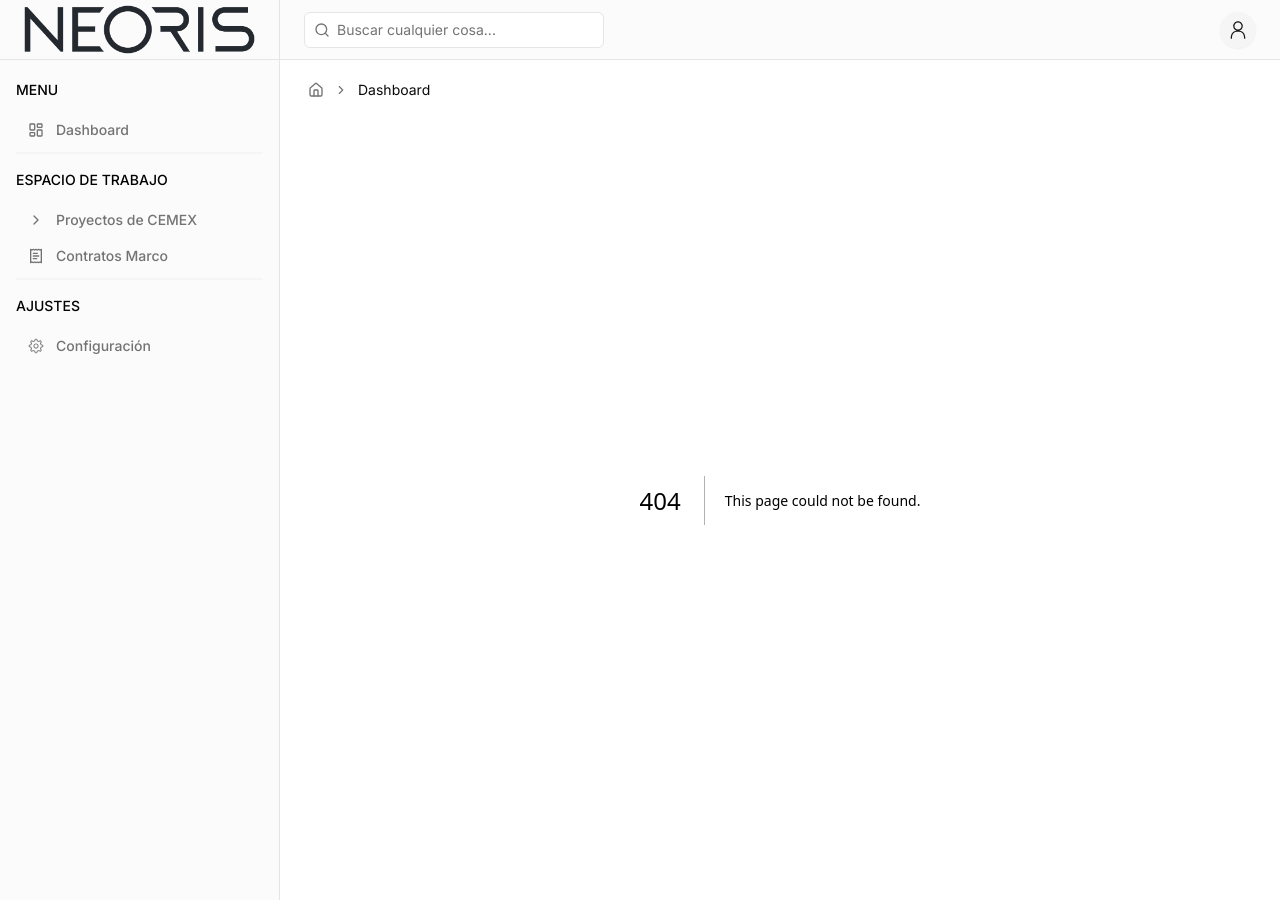
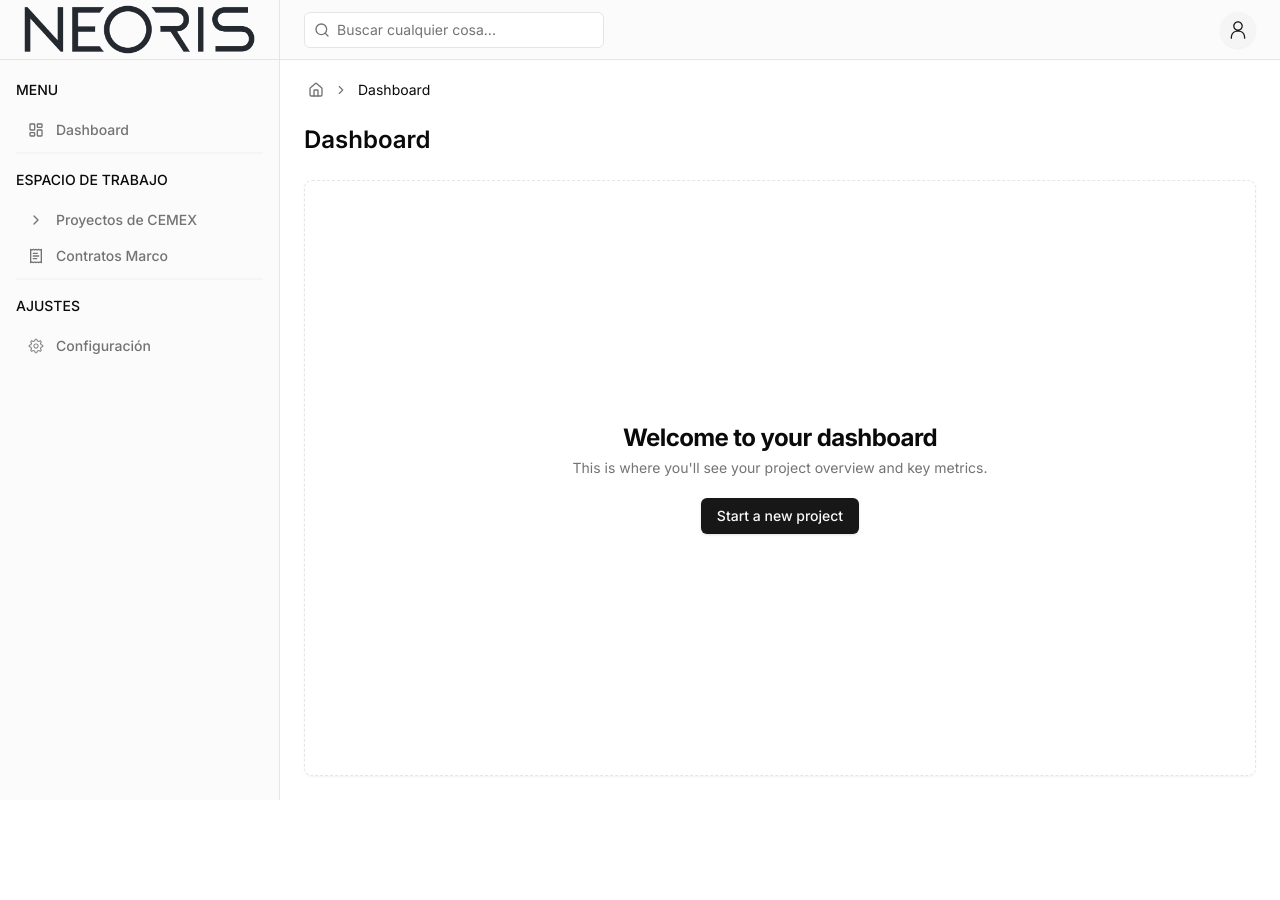
Before and after one commit to CaarloosDC/Softie, a Next.js app in the folder neo-sync/: page /dashboard in a window 1280 px wide. Before the commit this address had no page. After the commit the page ends 800 px from the top, so only its background shows below. Built offline with nearby package versions, Linux system fonts and the light colour scheme.

Commit message:
feat: arregle layout para que te tome de login a la view de dashboard para estructurar login

```diff
--- a/neo-sync/app/(auth)/layout.tsx
+++ b/neo-sync/app/(auth)/layout.tsx
@@ -1,13 +1,12 @@
 import type { Metadata } from "next";
 import { Inter } from "next/font/google";
 import "@/app/globals.css";
-import React from "react";
 
 const inter = Inter({ subsets: ["latin"] });
 
 export const metadata: Metadata = {
-  title: "NEOSYNC",
-  description: "Generated by create next app",
+  title: "NEOSYNC - Authentication",
+  description: "Authentication pages for NEOSYNC",
 };
 
 export default function AuthLayout({
@@ -15,9 +14,5 @@ export default function AuthLayout({
 }: Readonly<{
   children: React.ReactNode;
 }>) {
-  return (
-    <html lang="en">
-      <body className={inter.className}>{children}</body>
-    </html>
-  );
+  return <div className={inter.className}>{children}</div>;
 }
--- a/neo-sync/app/(auth)/login/page.tsx
+++ b/neo-sync/app/(auth)/login/page.tsx
@@ -1,5 +1,7 @@
+'use client';
+
 import Link from "next/link";
-
+import { useRouter } from 'next/navigation';
 import { Button } from "@/components/ui/button";
 import { Input } from "@/components/ui/input";
 import { Label } from "@/components/ui/label";
@@ -8,6 +10,15 @@ import LoginImage from "@/components/custom/login-image";
 import LogoNeoris from "@/components/custom/logo-neoris";
 
 export default function LoginPage() {
+  const router = useRouter();
+
+  const handleSubmit = (e: React.FormEvent) => {
+    e.preventDefault();
+    // Perform login logic here
+    // If login is successful, redirect to dashboard
+    router.push('/dashboard');
+  };
+
   return (
     <div className="w-full lg:grid lg:min-h-[600px] lg:grid-cols-2 xl:min-h-[800px]">
       <div className="flex items-center justify-center py-12">
@@ -16,8 +27,7 @@ export default function LoginPage() {
             <LogoNeoris />
             <h1 className="text-3xl font-bold pt-7">Inicio de sesión</h1>
           </div>
-          <div className="grid gap-4">
-            {/* Correo electrónico */}
+          <form onSubmit={handleSubmit} className="grid gap-4">
             <div className="grid gap-2">
               <Label htmlFor="email">Correo electrónico</Label>
               <Input
@@ -27,8 +37,6 @@ export default function LoginPage() {
                 required
               />
             </div>
-
-            {/* Contraseña */}
             <div className="grid gap-2">
               <div className="flex items-center">
                 <Label htmlFor="password">Contraseña</Label>
@@ -41,21 +49,14 @@ export default function LoginPage() {
               </div>
               <Input id="password" type="password" required />
             </div>
-
-            {/* Botón para iniciar sesión */}
             <Button type="submit" className="w-full">
               Iniciar sesión
             </Button>
-
             <Divider />
-
-            {/* Botón para iniciar sesión con google*/}
             <Button variant="outline" className="w-full">
               Iniciar sesión con Google
             </Button>
-          </div>
-
-          {/* Crear cuenta */}
+          </form>
           <div className="mt-4 text-center text-sm">
             ¿No tienes una cuenta?{" "}
             <Link href="/create-account" className="underline">
@@ -64,7 +65,6 @@ export default function LoginPage() {
           </div>
         </div>
       </div>
-      {/* Imagen */}
       <LoginImage />
     </div>
   );
--- /dev/null
+++ b/neo-sync/app/(dashboard)/dashboard/page.tsx
@@ -0,0 +1,24 @@
+import React from "react";
+import { Button } from "../../../components/ui/button";
+
+export default function DashboardPage() {
+  return (
+    <main className="flex flex-1 flex-col gap-4 p-4 lg:gap-6 lg:p-6">
+      <div className="flex items-center">
+        <h1 className="text-lg font-semibold md:text-2xl">Dashboard</h1>
+      </div>
+
+      <div className="flex flex-1 items-center justify-center rounded-lg border border-dashed shadow-sm">
+        <div className="flex flex-col items-center gap-1 text-center">
+          <h3 className="text-2xl font-bold tracking-tight">
+            Welcome to your dashboard
+          </h3>
+          <p className="text-sm text-muted-foreground">
+            This is where you'll see your project overview and key metrics.
+          </p>
+          <Button className="mt-4">Start a new project</Button>
+        </div>
+      </div>
+    </main>
+  );
+}
--- /dev/null
+++ b/neo-sync/app/(dashboard)/layout.tsx
@@ -0,0 +1,25 @@
+
+import React from "react";
+
+import { Sidebar } from "../../components/global/sidebar";
+import { Navbar } from "../../components/global/navbar";
+import DynamicBreadcrumb from "../../components/global/dynamicbreadcrumb";
+
+export default function DashboardLayout({
+  children,
+}: Readonly<{
+  children: React.ReactNode;
+}>) {
+  return (
+    <div className="grid min-h-screen w-full md:grid-cols-[220px_1fr] lg:grid-cols-[280px_1fr]">
+      <Sidebar />
+      <div className="flex flex-col">
+        <Navbar />
+        <div className="pl-7 pt-5">
+          <DynamicBreadcrumb capitalizeLinks={true} />
+        </div>
+        {children}
+      </div>
+    </div>
+  );
+}
--- /dev/null
+++ b/neo-sync/app/(dashboard)/page.tsx
@@ -0,0 +1,5 @@
+import { redirect } from 'next/navigation';
+
+export default function Home() {
+  redirect('/dashboard');
+}
--- a/neo-sync/app/layout.tsx
+++ b/neo-sync/app/layout.tsx
@@ -1,9 +1,6 @@
 import type { Metadata } from "next";
 import { Inter } from "next/font/google";
 import "@/app/globals.css";
-import { Sidebar } from "@/components/global/sidebar";
-import { Navbar } from "@/components/global/navbar";
-import DynamicBreadcrumb from "@/components/global/dynamicbreadcrumb";
 
 const inter = Inter({ subsets: ["latin"] });
 
@@ -19,22 +16,7 @@ export default function RootLayout({
 }>) {
   return (
     <html lang="en">
-      <body className={inter.className}>
-        <div className="grid min-h-screen w-full md:grid-cols-[220px_1fr] lg:grid-cols-[280px_1fr]">
-          {/* Sidebar */}
-          <Sidebar />
-          {/* Main content area */}
-          <div className="flex flex-col">
-            {/* Navbar */}
-            <Navbar />
-            {/* Breadcrumb */}
-            <div className="pl-7 pt-5">
-              <DynamicBreadcrumb capitalizeLinks={true} />
-            </div>
-            {children}
-          </div>
-        </div>
-      </body>
+      <body className={inter.className}>{children}</body>
     </html>
   );
 }
--- a/neo-sync/app/page.tsx
+++ /dev/null
@@ -1,25 +0,0 @@
-import { Button } from "@/components/ui/button";
-
-export default function Home() {
-  return (
-    <div>
-      <main className="flex flex-1 flex-col gap-4 p-4 lg:gap-6 lg:p-6">
-        <div className="flex items-center">
-          <h1 className="text-lg font-semibold md:text-2xl">Inventory</h1>
-        </div>
-
-        <div className="flex flex-1 items-center justify-center rounded-lg border border-dashed shadow-sm">
-          <div className="flex flex-col items-center gap-1 text-center">
-            <h3 className="text-2xl font-bold tracking-tight">
-              You have no products
-            </h3>
-            <p className="text-sm text-muted-foreground">
-              You can start selling as soon as you add a product.
-            </p>
-            <Button className="mt-4">Add Product</Button>
-          </div>
-        </div>
-      </main>
-    </div>
-  );
-}
```
